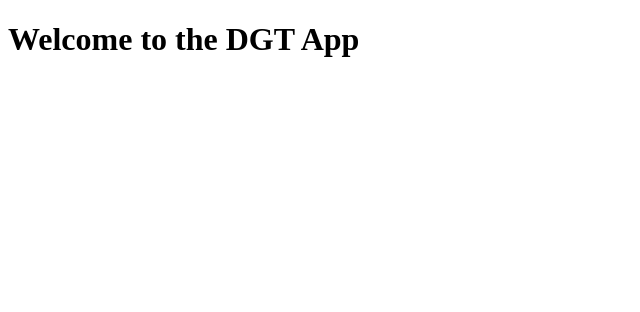
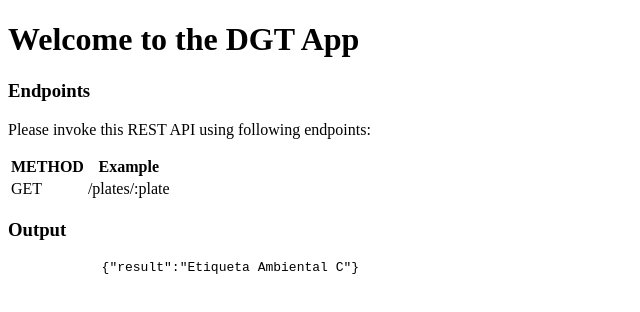
Before and after one commit to mdelapenya/dgt, a plain HTML site: page views/index.html in a window 1280 px wide. Shown: the whole page, without its empty margins (0-640 px from the left). Drawn offline with Linux system fonts and the light colour scheme.

Commit message:
Enhance index HTML

```diff
--- a/views/index.html
+++ b/views/index.html
@@ -6,5 +6,27 @@
 
 <body>
   <h1>Welcome to the DGT App</h1>
+  <div>
+      <h3>Endpoints</h3>
+      <p>Please invoke this REST API using following endpoints:</p>
+      <table>
+          <thead>
+              <th>METHOD</th>
+              <th>Example</th>
+          </thead>
+          <tbody>
+              <tr>
+                  <td>GET</td>
+                  <td>/plates/:plate</td>
+              </tr>
+          </tbody>
+      </table>
+      <h3>Output</h3>
+      <p>
+          <pre>
+            {"result":"Etiqueta Ambiental C"}
+          </pre>
+      </p>
+  </div>
 </body>
 </html>
```
